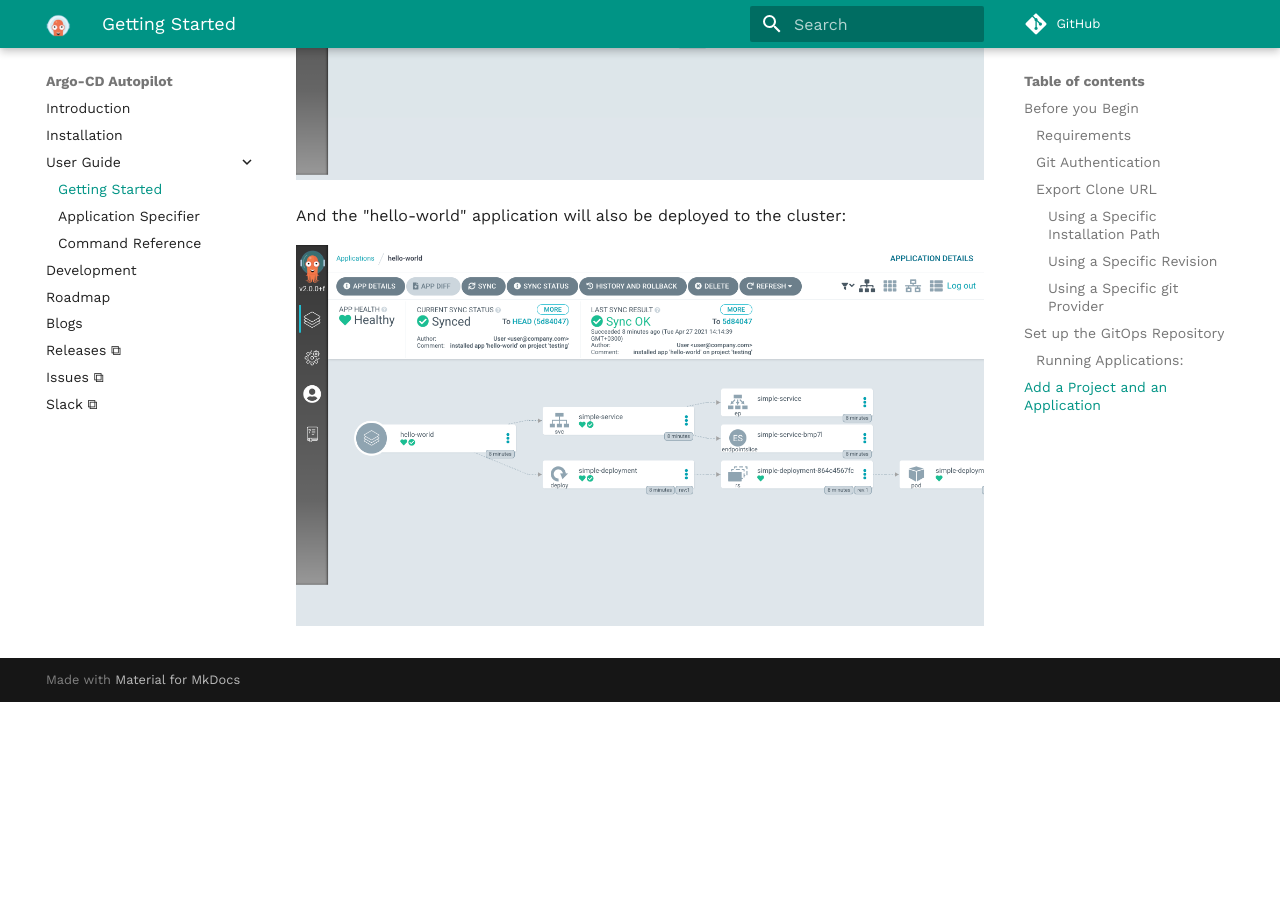
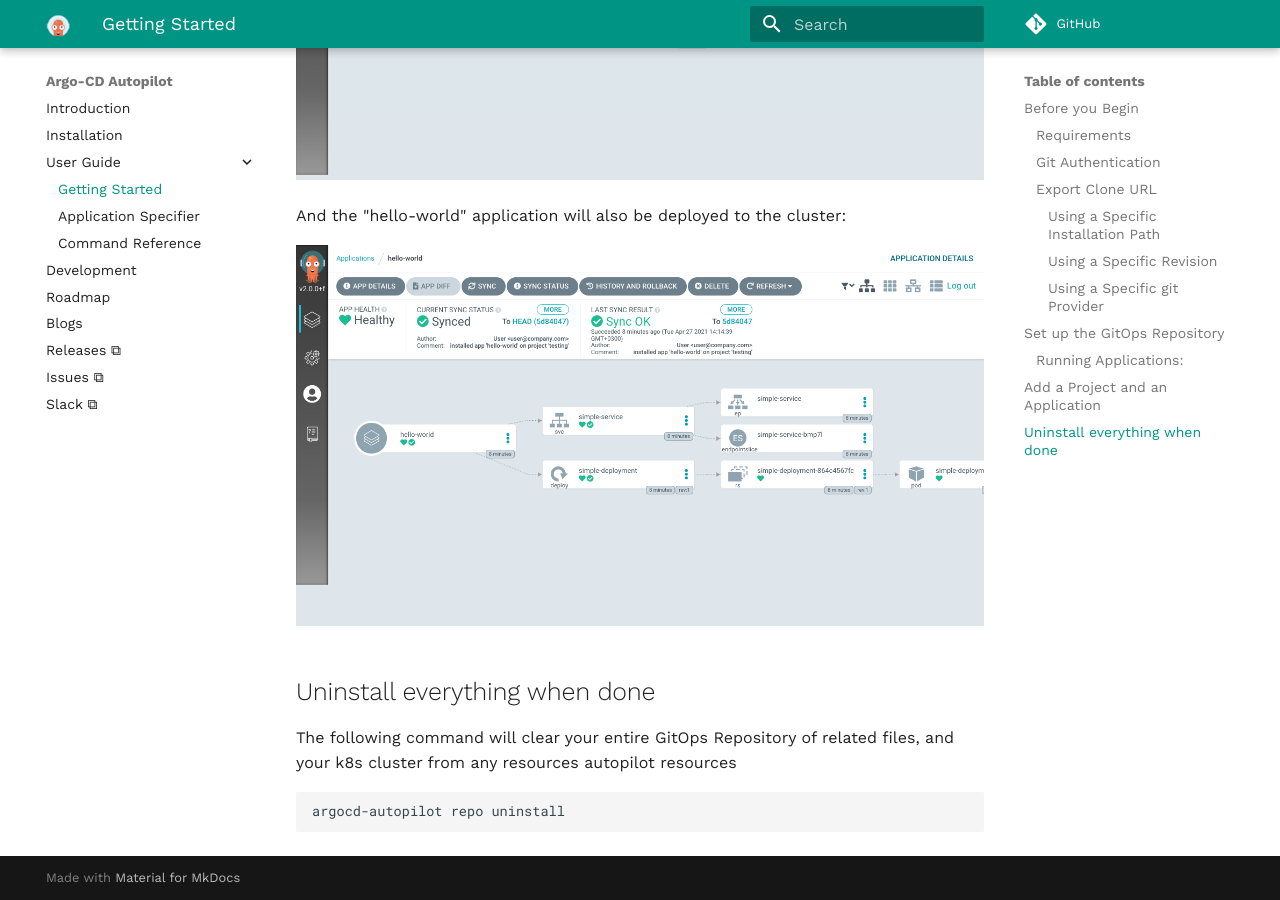
Before and after one commit to argoproj-labs/argocd-autopilot, an MkDocs documentation site: the page built from docs/Getting-Started.md, in a window 1280 px wide and 900 px high, scrolled down 3355 px. Built offline with MkDocs 1.6.1 and Material for MkDocs 9.7.7, drawn with Linux system fonts in a browser that asks for light colours; comment, search, counter and statistics services are not loaded; before the commit the page ends 4057 px from its top, so only the background shows below that.

Commit message:
added docs

````diff
--- a/docs/Getting-Started.md
+++ b/docs/Getting-Started.md
@@ -77,3 +77,9 @@ After the application is created, and after Argo CD has finished its sync cycle,
 And the "hello-world" application will also be deployed to the cluster:
 
 ![Step 3](assets/getting_started_3.png)
+
+## Uninstall everything when done
+The following command will clear your entire GitOps Repository of related files, and your k8s cluster from any resources autopilot resources
+```
+argocd-autopilot repo uninstall
+```
````
